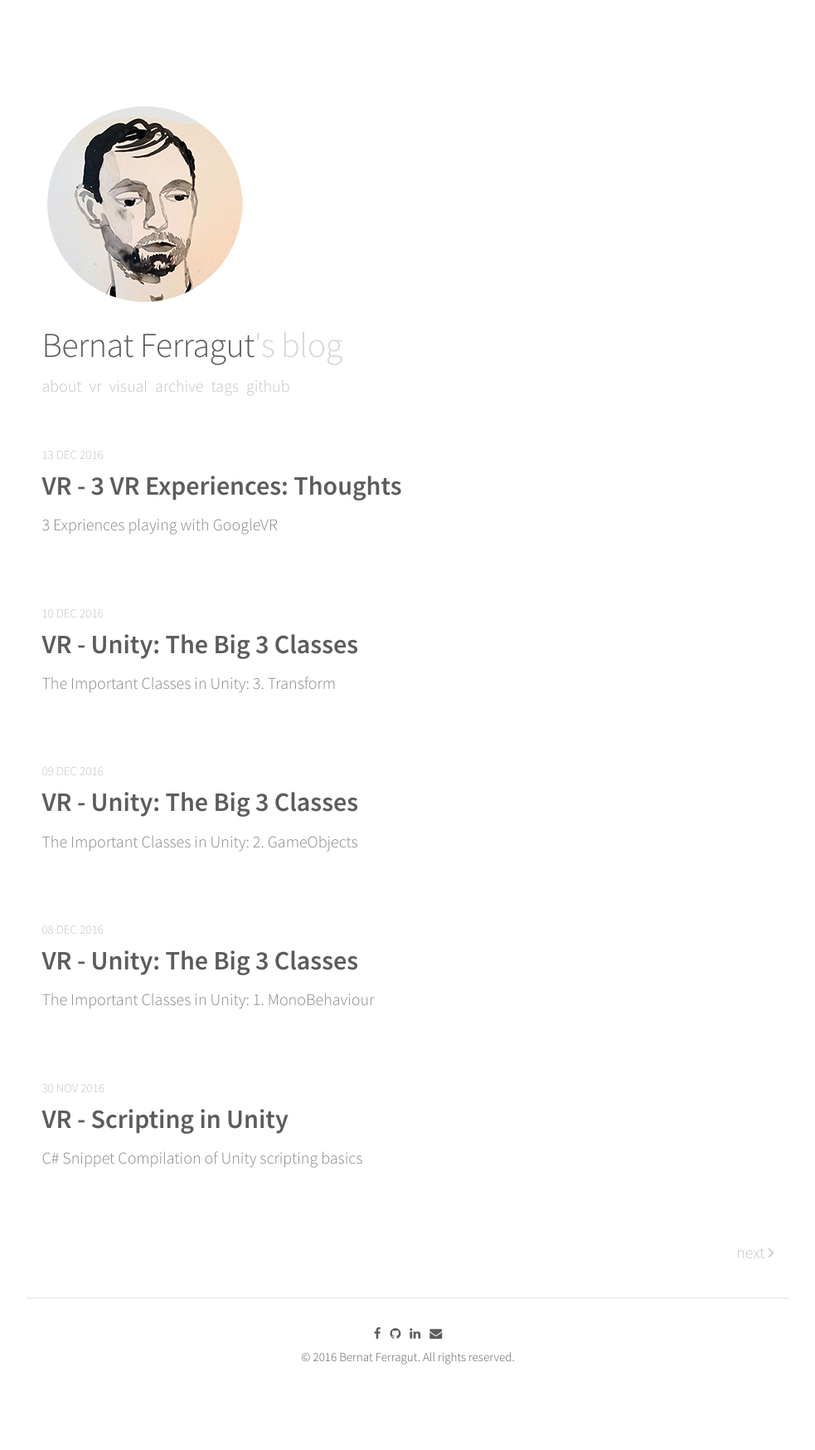
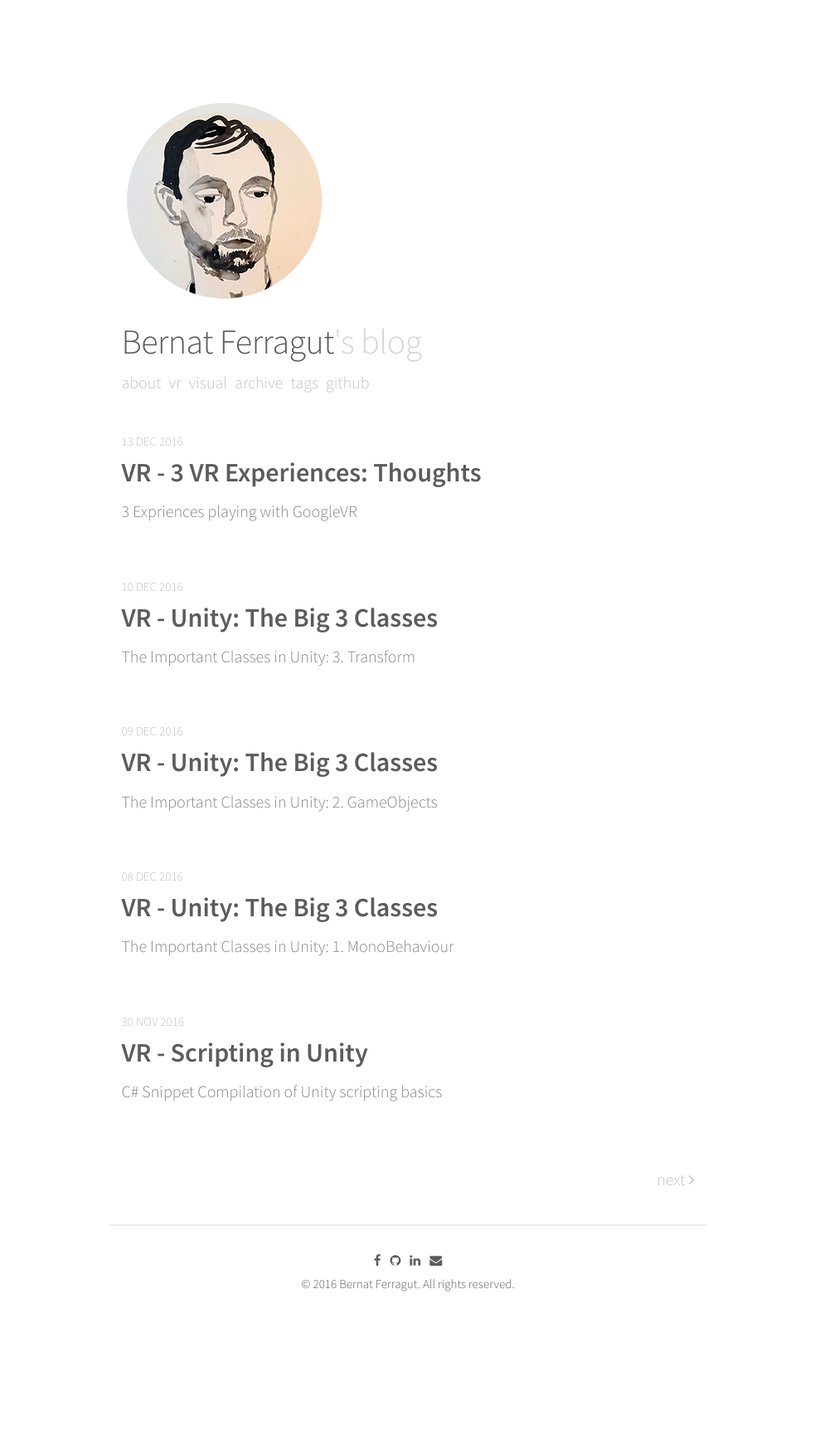
Before and after one commit to bernatferragut/FutureWeb-blog, a Jekyll site: the page built from index.html, in a window 1280 px wide. Shown: the whole page at 83% size, without its empty margins (148-1131 px from the left). Built offline with Jekyll 4.4.1, drawn with Linux system fonts in a browser that asks for light colours; nearby versions of some CDN libraries; the list of posts is cut into pages by our own code; after the commit the page ends 1659 px from its top, so only the background shows below that.

Commit message:
Update _site.scss

```diff
--- a/_sass/_site.scss
+++ b/_sass/_site.scss
@@ -22,12 +22,12 @@
 }
 
 .content-container {
-  max-width: 48rem;
+  max-width: 38rem;
   padding: 2rem 1.5rem;
   margin-left:  auto;
   margin-right: auto;
 
-  @media (min-width: 48rem){
+  @media (min-width: 38rem){
     padding: 5rem 1rem;
   }
 }
```
